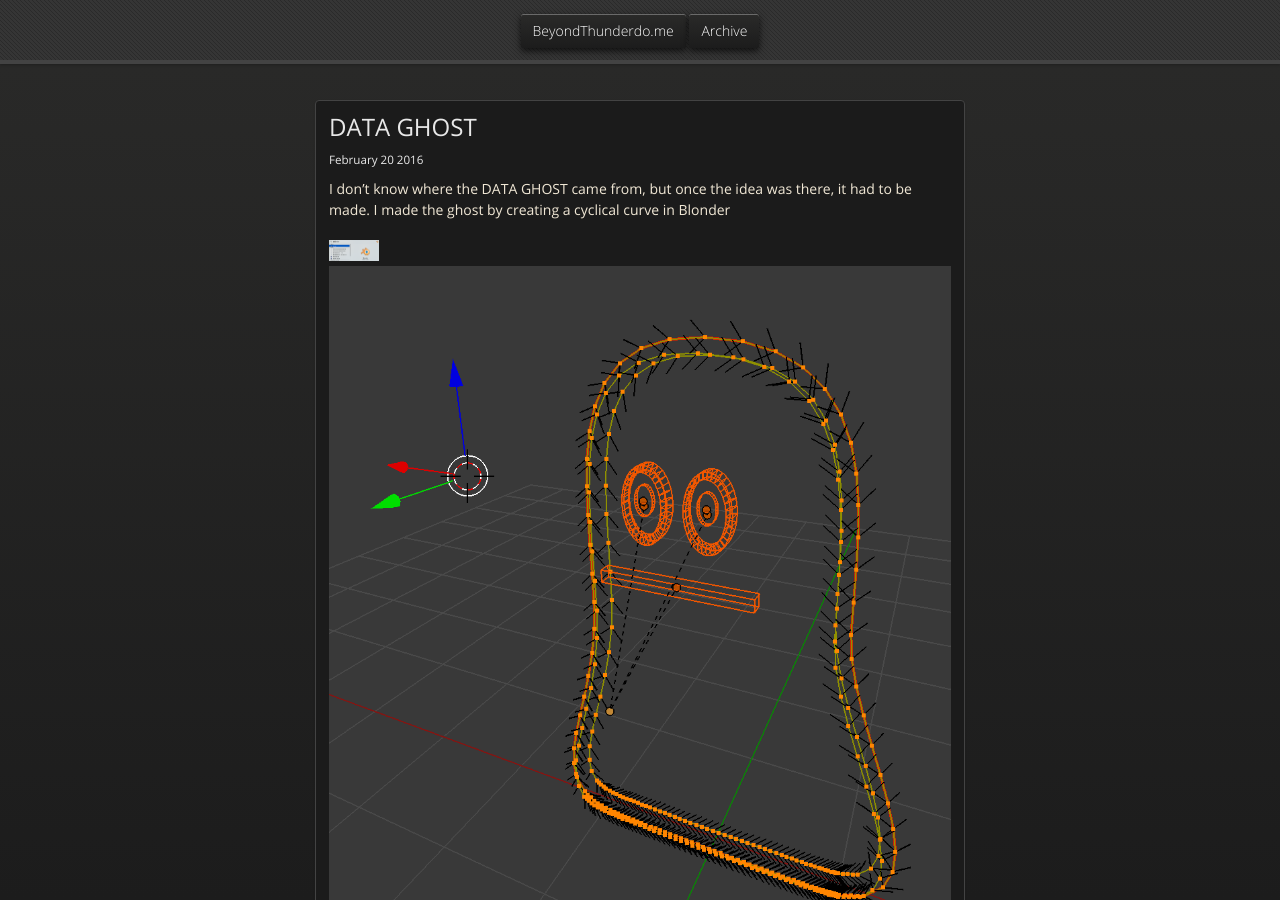
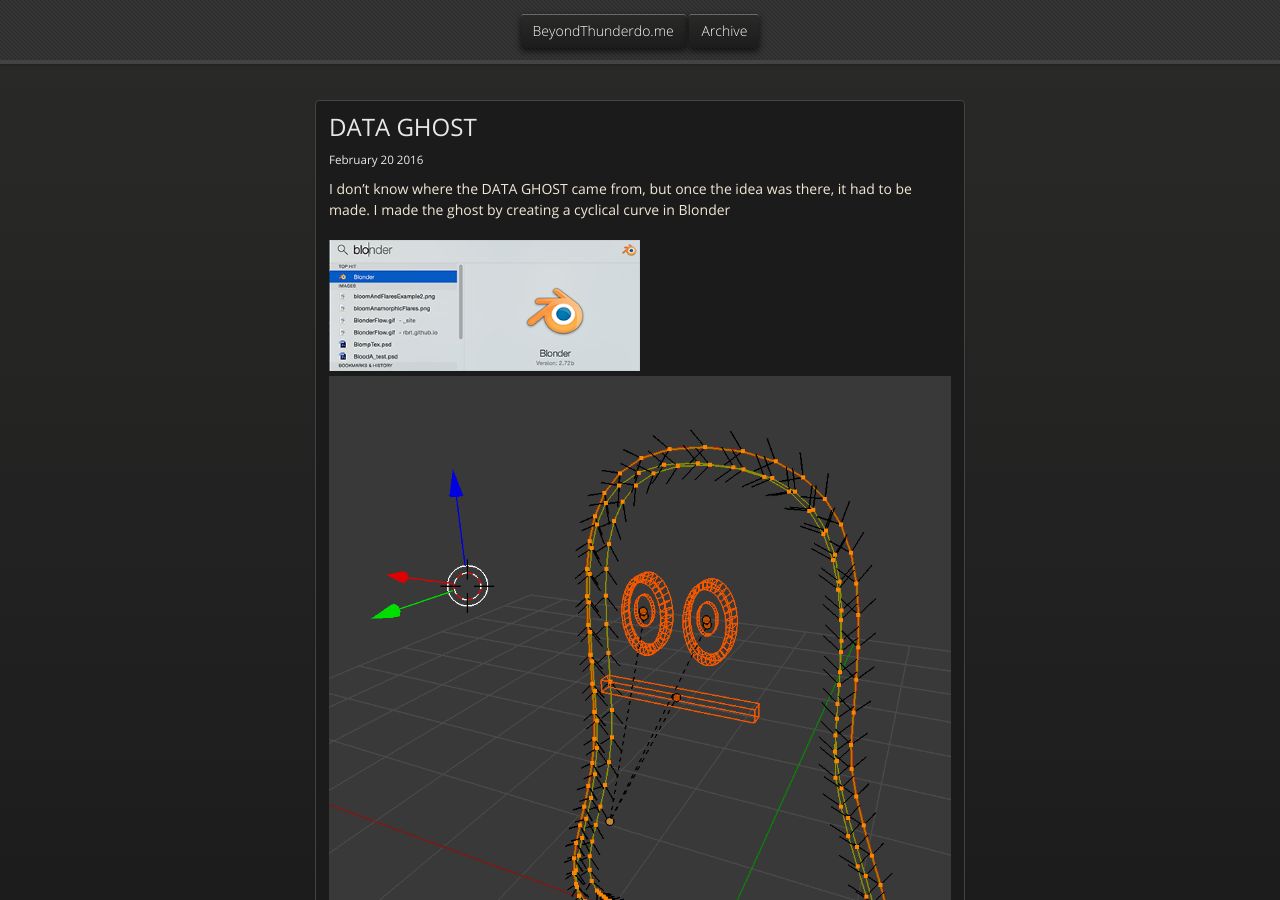
Before and after one commit to rbrt/rbrt.github.io, a Jekyll site: the page built from _posts/2016-02-20-DATA-GHOST.md, in a window 1280 px wide and 900 px high. Built offline with Jekyll 4.4.1, drawn with Linux system fonts in a browser that asks for light colours; nearby versions of some CDN libraries.

Commit message:
more inline stylin

```diff
--- a/_posts/2016-02-20-DATA-GHOST.md
+++ b/_posts/2016-02-20-DATA-GHOST.md
@@ -9,7 +9,7 @@ title: DATA GHOST
 I don't know where the DATA GHOST came from, but once the idea was there, it had
 to be made. I made the ghost by creating a cyclical curve in Blonder
 
-<img src="/images/2016/Feb/Blonder.png" style="max-width:50px;">
+<img src="/images/2016/Feb/Blonder.png" style="max-width:50%;">
 <img src="/images/2016/Feb/BlonderGhost.png">
 
 and then converting it to a mesh. I've got a vertex shader handling the mouth and "feet"
```
Also changed, not shown: 2 other files.
